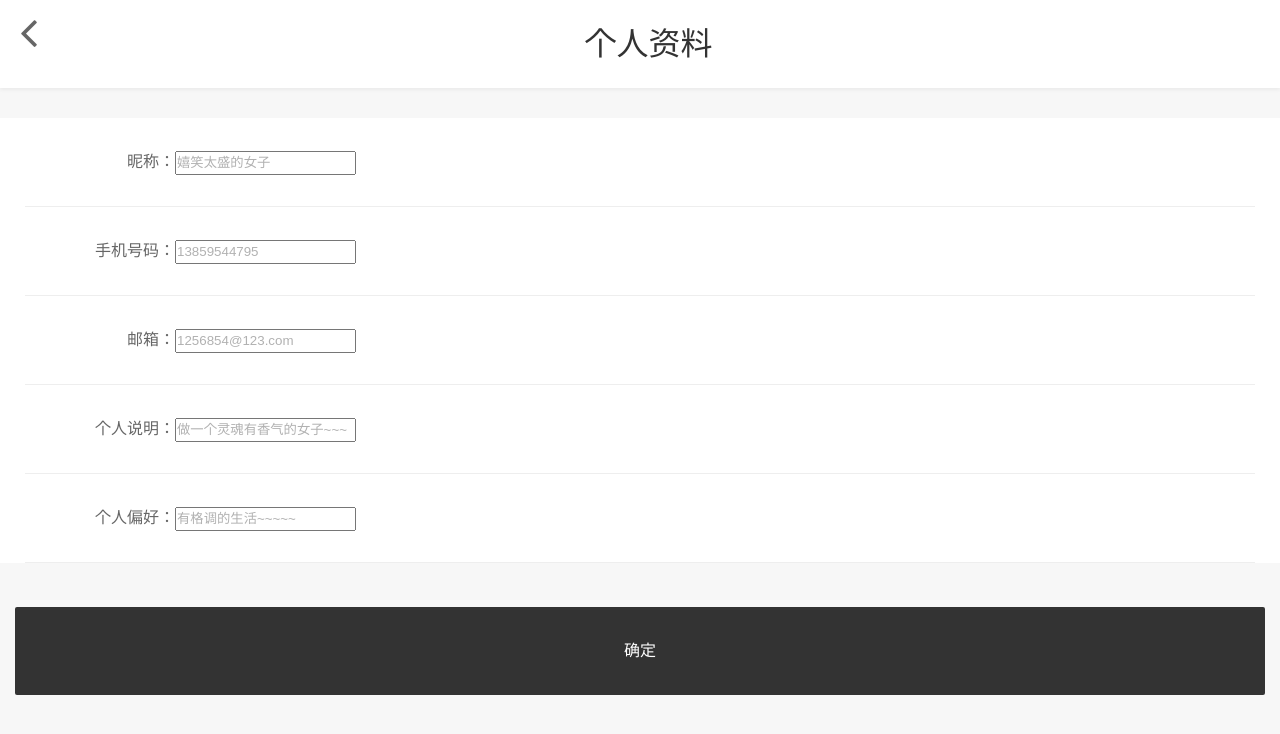
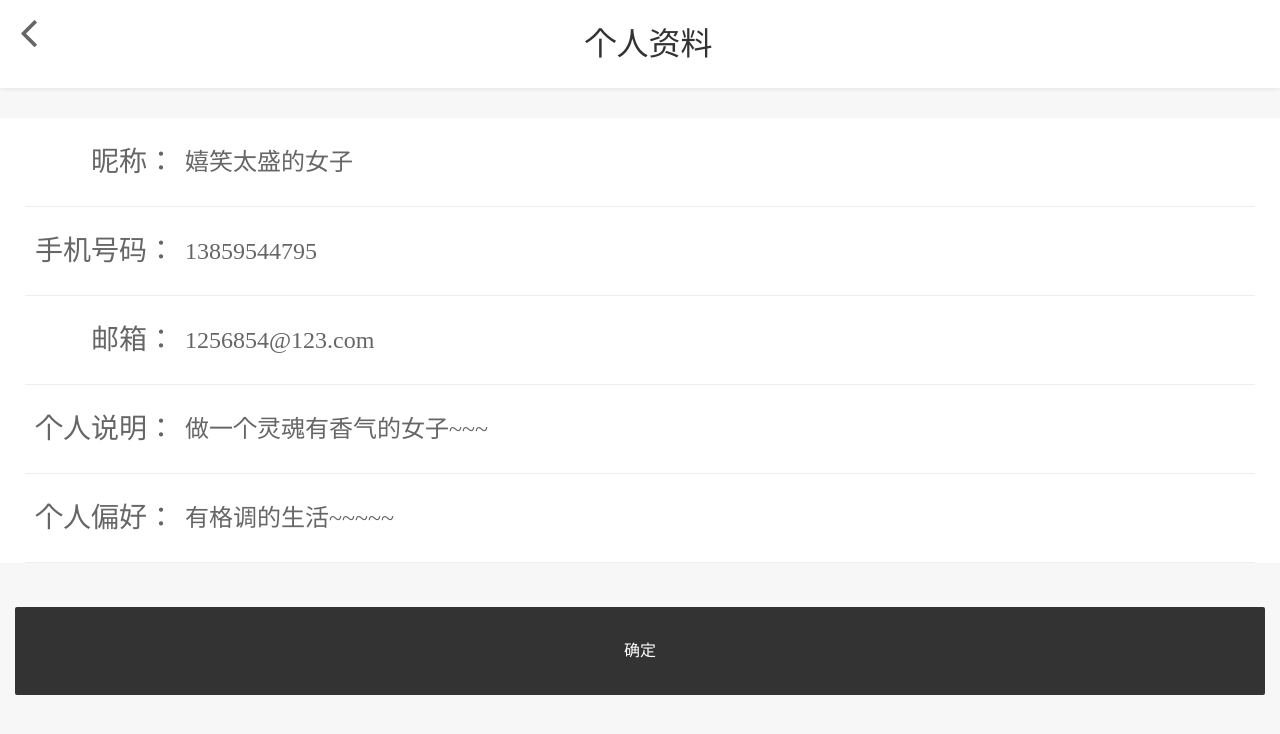
Before and after one commit to CassieQin/cubeApp, a Vue app: page /personal in a window 1280 px wide. Shown: the top 734 px of the page. Built offline with nearby package versions, Linux system fonts and the light colour scheme.

Commit message:
个人资料样式，事件

```diff
--- a/src/components/pages/mine/personalInfor.vue
+++ b/src/components/pages/mine/personalInfor.vue
@@ -3,72 +3,108 @@
     <vhead :headTitle="headTitle" :isShow="isShow"></vhead>
     <div class="content">
         <div class="item">
-            <div class="item-li">
-                <label for="">昵称：</label>
-                <input type="text" placeholder="嬉笑太盛的女子">
-            </div>
-            <div class="item-li">
-                <label for="">手机号码：</label>
-                <input type="text" placeholder="13859544795">
-            </div>
-            <div class="item-li">
-                <label for="">邮箱：</label>
-                <input type="text" placeholder="1256854@123.com">
-            </div>
-            <div class="item-li">
-                <label for="">个人说明：</label>
-                <input type="text" placeholder="做一个灵魂有香气的女子~~~">
-            </div>
-            <div class="item-li">
-                <label for="">个人偏好：</label>
-                <input type="text" placeholder="有格调的生活~~~~~">
+            <div class="item-li" v-for="(data,index) in datas" :key="data.id">
+                <label for="">{{data.name}}：</label>
+                <div class="item-con" contenteditable="true" @click="showIcon(index)">{{data.content}}</div>
+                <i class="fa fa-close closebtn" v-show="iconShow === index" @click="clearContent(index)"></i>
             </div>
         </div>
-        <div class="confirm dark_btn-login btn text-center">确定</div>
+        <div class="confirm dark_btn-login btn text-center" @click="confirm">确定</div>
     </div>
   </div>
 </template>
 
 <script>
-import vhead from '../../common/header'
+import vhead from "../../common/header";
 export default {
-  name: 'personal',
-  data () {
+  name: "personal",
+  data() {
     return {
-      headTitle:'个人资料',
-      isShow: true
+      headTitle: "个人资料",
+      isShow: true,
+      iconShow: -1,
+      datas: [
+        {
+          name: "昵称",
+          content: "嬉笑太盛的女子"
+        },
+        {
+          name: "手机号码",
+          content: "13859544795"
+        },
+        {
+          name: "邮箱",
+          content: "1256854@123.com"
+        },
+        {
+          name: "个人说明",
+          content: "做一个灵魂有香气的女子~~~"
+        },
+        {
+          name: "个人偏好",
+          content: "有格调的生活~~~~~"
         }
+      ]
+    };
   },
-  components:{
+  components: {
     vhead
   },
-  methods:{
-
+  methods: {
+    showIcon: function(index) {
+        this.iconShow = index;
+    },
+    clearContent: function(index){
+        this.datas[index].content = '';
+    },
+    confirm: function() {
+        this.iconShow = false;
+        alert("确定要修改资料吗？");
     }
   }
+};
 </script>
 
 <style scoped>
-.content{padding: 0;}
-.item{
+.content {
+  padding: 0;
+}
+.item {
   background: #fff;
   height: auto;
-    padding: 0 .25rem;
+  padding: 0 0.25rem;
 }
-.item-li{
-    height: .88rem;
-    line-height: .88rem;
+.item-li {
+  height: 0.88rem;
+  line-height: 0.88rem;
   border-bottom: 1px solid #eee;
-    padding: 0 .05rem;
+  padding: 0 0.05rem;
+  position: relative;
 }
-.item-li label{
+.item-li label {
   display: inline-block;
   width: 1.45rem;
   text-align: right;
   color: #666;
+  font-weight: 550;
+  font-size: 0.28rem;
 }
-.confirm{
-    margin: .44rem .15rem 0;
-    width: calc(100% - .3rem);
+.confirm {
+  margin: 0.44rem 0.15rem 0;
+  width: calc(100% - 0.3rem);
+}
+.item-li .item-con {
+  width: calc(100% - 1.55rem);
+  float: right;
+  height: 0.88rem;
+  line-height: 0.88rem;
+  font-size: 0.24rem;
+}
+.item-li .closebtn {
+  position: absolute;
+  right: 0;
+  top: 0.35rem;
+  color: #999;
+  font-size: 0.18rem;
 }
 </style>
```
Lines whose indentation alone changed are shown as unchanged.
